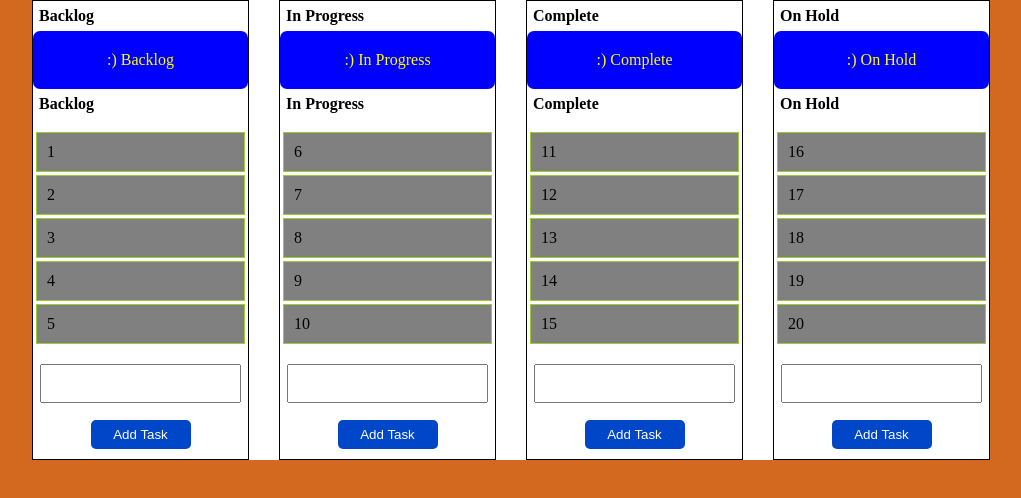
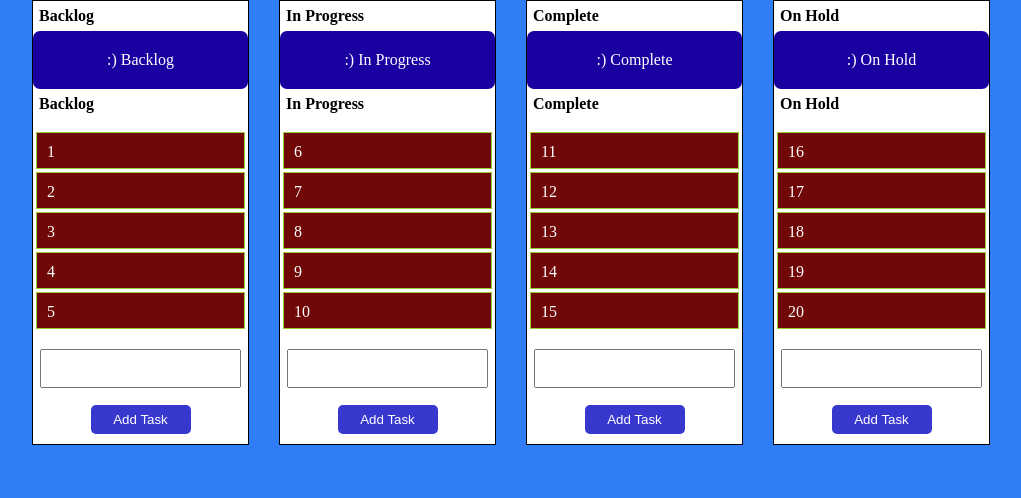
Before and after one commit to DaniloMarkicevic1/trello-clone, a website: page index.html in a window 1280 px wide. Shown: the whole page, without its empty margins (129-1150 px from the left). Drawn offline with Linux system fonts and the light colour scheme.

Commit message:
Finished?

```diff
--- a/scripts/app.js
+++ b/scripts/app.js
@@ -20,6 +20,9 @@ forms.forEach((form, i) => {
     // Adding Task
     form.addEventListener('submit', function addTask(e) {
         e.preventDefault();
+        if (inputs[i].value === '') {
+            return;
+        } else {
             const listItem = document.createElement('li');
             const index = listItems[i].length;
             listItem.setAttribute('data-index', index);
@@ -31,6 +34,7 @@ forms.forEach((form, i) => {
             localStorage.setItem('taskList', JSON.stringify(storedList));
             console.log(storedList[i]);
             setAttributes();
+        }
     });
 });
 
@@ -61,7 +65,6 @@ function makeLists() {
 function setAttributes() {
     uList.forEach((list, i) => {
         list.setAttribute('data-index', i);
-        list.addEventListener('dragstart', dragStart);
         list.childNodes.forEach((li, i) => {
             li.setAttribute('data-index', i);
             li.setAttribute('class', 'draggables');
@@ -71,6 +74,7 @@ function setAttributes() {
 
 function setEventListeners() {
     uList.forEach((list) => {
+        list.addEventListener('dragstart', dragStart);
         list.addEventListener('dragover', dragOver);
         list.childNodes.forEach((li, i) => {
             li.addEventListener('drop', dragDrop);
@@ -108,13 +112,14 @@ function dragDrop(e) {
 }
 
 function swapItems(fromIndex, toIndex, startIndex, endIndex) {
+    if (startIndex === endIndex) {
         // Swap items in a list
-    if (startIndex === endIndex) {
         let itemOne =
             listItems[startIndex][fromIndex].querySelector('.draggable');
         let itemTwo = listItems[endIndex][toIndex].querySelector('.draggable');
         let storedItem = listItems[endIndex][toIndex].appendChild(itemOne);
         listItems[startIndex][fromIndex].appendChild(itemTwo);
+
         //Local Storage Swap
         [storedList[startIndex][fromIndex], storedList[startIndex][toIndex]] = [
             storedList[startIndex][toIndex],
@@ -129,14 +134,15 @@ function swapItems(fromIndex, toIndex, startIndex, endIndex) {
             listItems[startIndex][fromIndex]
         );
         listItems[startIndex].splice(fromIndex, 1);
+
         // Local Storage List
         storedList[endIndex].splice(
             toIndex,
             0,
             storedList[startIndex][fromIndex]
         );
+        storedList[startIndex].splice(fromIndex, 1);
 
-        storedList[startIndex].splice(fromIndex, 1);
         // Change position of Item
         let listItem = uList[startIndex].childNodes[fromIndex];
         uList[endIndex].insertBefore(
@@ -144,5 +150,6 @@ function swapItems(fromIndex, toIndex, startIndex, endIndex) {
             uList[endIndex].childNodes[toIndex]
         );
     }
+    // Set local storage to new list arrangement
     localStorage.setItem('taskList', JSON.stringify(storedList));
 }
--- a/styles/_variables.scss
+++ b/styles/_variables.scss
@@ -0,0 +1,12 @@
+$color: (
+    white: #fff,
+    lightBlue: #2f7ef5,
+    blue: rgb(25, 1, 161),
+    darkRed: rgb(112, 8, 8),
+    button: rgb(56, 56, 207),
+);
+
+$border: (
+    one: 1px solid black,
+    two: 1px solid yellowgreen,
+);
--- a/styles/style.scss
+++ b/styles/style.scss
@@ -1,3 +1,5 @@
+@use './variables' as *;
+
 * {
     margin: 0;
     padding: 0;
@@ -5,14 +7,27 @@
     body {
         display: flex;
         justify-content: center;
-        background-color: chocolate;
+        background-color: map-get($color, lightBlue);
         .container {
-            background-color: white;
+            background-color: map-get($color, white);
             display: grid;
+            grid-template-areas:
+                'one'
+                'two'
+                'three'
+                'four';
             gap: 30px;
-            grid-template-areas: 'one two three four';
+            background-color: map-get($color, lightBlue);
+            @media screen and (min-width: 600px) {
+                grid-template-areas: 'one two ' 'three four';
+            }
+
+            @media screen and (min-width: 1000px) {
+                grid-template-areas: 'one two three four';
+            }
             .card {
-                border: 1px solid black;
+                background-color: map-get($color, white);
+                border: map-get($border, one);
                 .cardName,
                 .cardTitle {
                     font-weight: bold;
@@ -20,21 +35,26 @@
                 }
                 .description {
                     padding: 20px;
-                    color: yellow;
+                    color: map-get($color, white);
                     border-radius: 7px;
                     text-align: center;
-                    background-color: blue;
+                    background-color: map-get($color, blue);
                 }
                 .taskDescription {
                     ul {
                         padding: 10px 0;
                         li {
-                            background-color: gray;
-                            border: 1px solid yellowgreen;
+                            background-color: map-get($color, darkRed);
+                            border: map-get($border, two);
                             list-style-type: none;
                             text-decoration: none;
                             padding: 10px;
                             margin: 3px;
+                            div {
+                                color: map-get($color, white);
+                                height: 15px;
+                                width: 100%;
+                            }
                         }
                     }
                     form {
@@ -48,11 +68,11 @@
                             margin: 10px 0;
                             border-radius: 5px;
                             align-self: center;
-                            color: white;
+                            color: map-get($color, white);
                             width: 100px;
                             border: 0;
                             padding: 7px;
-                            background-color: rgb(0, 70, 200);
+                            background-color: map-get($color, button);
                         }
                     }
                 }
```
Also changed, not shown: styles/css/css.css, 1 other file. Lines whose indentation alone changed are shown as unchanged.
